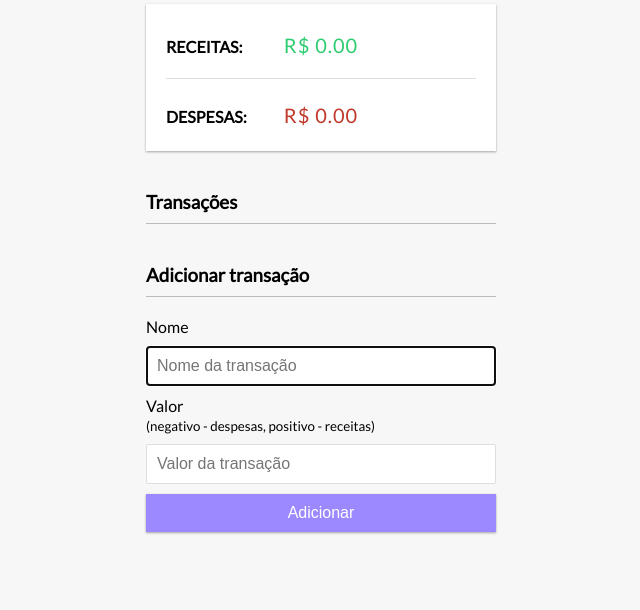
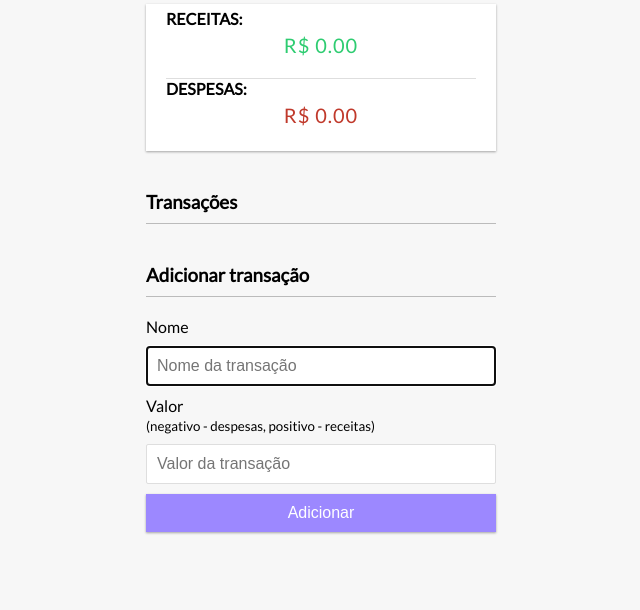
Before and after one commit to joao-code-web/controle-financeiro, a plain HTML site: page index.html in a window 1280 px wide. Shown: the part 190-800 px from the top of the page, without its empty margins (319-959 px from the left). Drawn offline with Linux system fonts and the light colour scheme.

Commit message:
Update style.css

```diff
--- a/style.css
+++ b/style.css
@@ -38,8 +38,6 @@ h3 {
 }
 
 h4 {
-  position: relative;
-  top: 28px;
   margin: 0;
   text-align: left;
   text-transform: uppercase;
```
